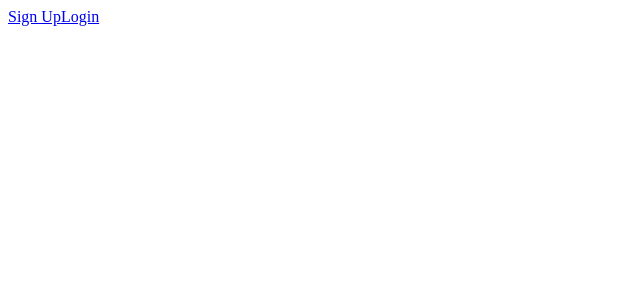
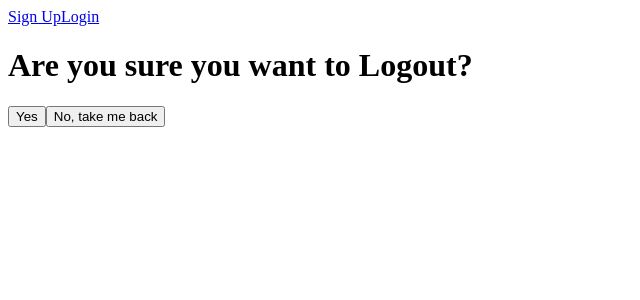
Before and after one commit to jcee-io/Polling.io, a React app: page /logout in a window 1280 px wide. Shown: the top 300 px of the page, without its empty margins (0-640 px from the left). Built offline with nearby package versions, Linux system fonts and the light colour scheme; the HTML template or start-up script is replaced by a standard one.

Commit message:
added and made a skeleton for logout component

```diff
--- a/src/Components/App.jsx
+++ b/src/Components/App.jsx
@@ -6,6 +6,7 @@ import SignUp from './SignUp';
 import Login from './Login';
 import Home from './Home';
 import Header from './Header';
+import Logout from './Logout';
 
 class App extends Component {
   constructor() {
@@ -24,6 +25,7 @@ class App extends Component {
       this.setState({ authenticated: true });
     }
   }
+
   async handleLogin(e) {
     const form = e.target;
     let { username, password, email } = form;
@@ -64,6 +66,8 @@ class App extends Component {
   render() {
 
   	const { authenticated } = this.state;
+    const { handleLogin, handleSignUp } = this.props;
+
     return (
       <div>
         <Header authenticated={authenticated} />
@@ -79,6 +83,7 @@ class App extends Component {
           	  handler={this.handleLogin}
           	/>}
           />
+          <Route exact path="/logout" render={() => <Logout />} />
           <Route exact path="/signup" render={() =>
           	<SignUp
           	  authenticated={authenticated}
--- a/src/Components/Logout.jsx
+++ b/src/Components/Logout.jsx
@@ -1,6 +1,25 @@
-import React from 'react';
+import React, { Component } from 'react';
 
-export default () => {
+export default () => (
   <div>
+    <h1>Are you sure you want to Logout?</h1>
+    <button>Yes</button>
+    <button>No, take me back</button>
   </div>
-};
+);
+
+class Logout extends Component {
+	constructor(props) {
+	  super(props);
+	}
+
+	componentWillUnmount() {
+		localStorage.removeItem('token');
+	}
+
+	render() {
+		return(
+			<h1> You have logged out </h1>
+		);
+	}
+}
```
